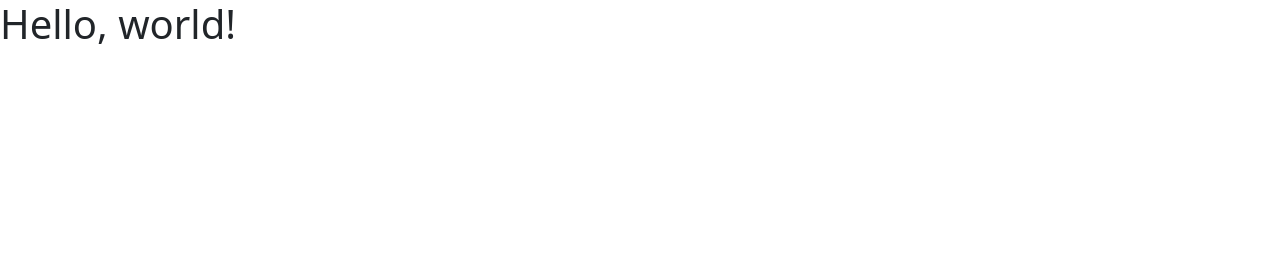
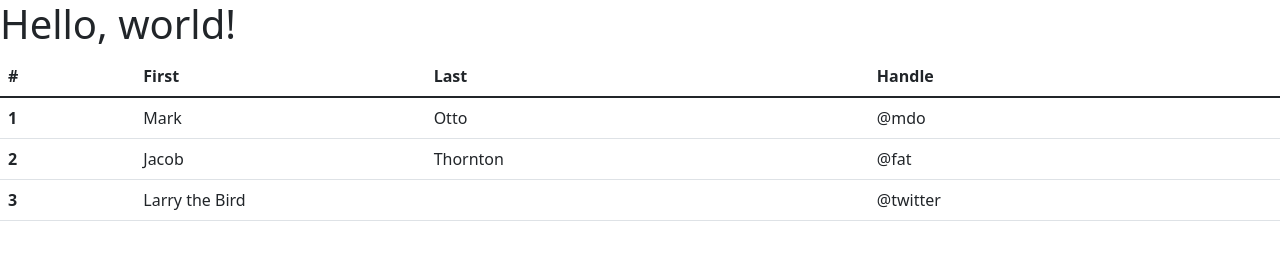
Before and after one commit to JeroniMateo/ExercicisDIW, a website: page Bootstrap/bootstrap testing/index.html in a window 1280 px wide. Drawn offline with nearby package versions, Linux system fonts and the light colour scheme.

Commit message:
bootstrap testing

```diff
--- a/Bootstrap/index.html
+++ b/Bootstrap/bootstrap testing/index.html
@@ -7,12 +7,44 @@
 
     <!-- Bootstrap CSS -->
     <link href="https://cdn.jsdelivr.net/npm/bootstrap@5.1.3/dist/css/bootstrap.min.css" rel="stylesheet" integrity="sha384-1BmE4kWBq78iYhFldvKuhfTAU6auU8tT94WrHftjDbrCEXSU1oBoqyl2QvZ6jIW3" crossorigin="anonymous">
-
+    <link rel="stylesheet" href="bootstrap.css">
     <title>Hello, world!</title>
   </head>
   <body>
     <h1>Hello, world!</h1>
 
+    <table class="table">
+        <thead>
+          <tr>
+            <th scope="col">#</th>
+            <th scope="col">First</th>
+            <th scope="col">Last</th>
+            <th scope="col">Handle</th>
+          </tr>
+        </thead>
+        <tbody>
+          <tr>
+            <th scope="row">1</th>
+            <td>Mark</td>
+            <td>Otto</td>
+            <td>@mdo</td>
+          </tr>
+          <tr>
+            <th scope="row">2</th>
+            <td>Jacob</td>
+            <td>Thornton</td>
+            <td>@fat</td>
+          </tr>
+          <tr>
+            <th scope="row">3</th>
+            <td colspan="2">Larry the Bird</td>
+            <td>@twitter</td>
+          </tr>
+        </tbody>
+      </table>
+
+
+  <br>
     <!-- Optional JavaScript; choose one of the two! -->
 
     <!-- Option 1: Bootstrap Bundle with Popper -->
```
Also changed, not shown: Bootstrap/bootstrap Ex/index.html (added), Bootstrap/bootstrap testing/bootstrap.css (added).
